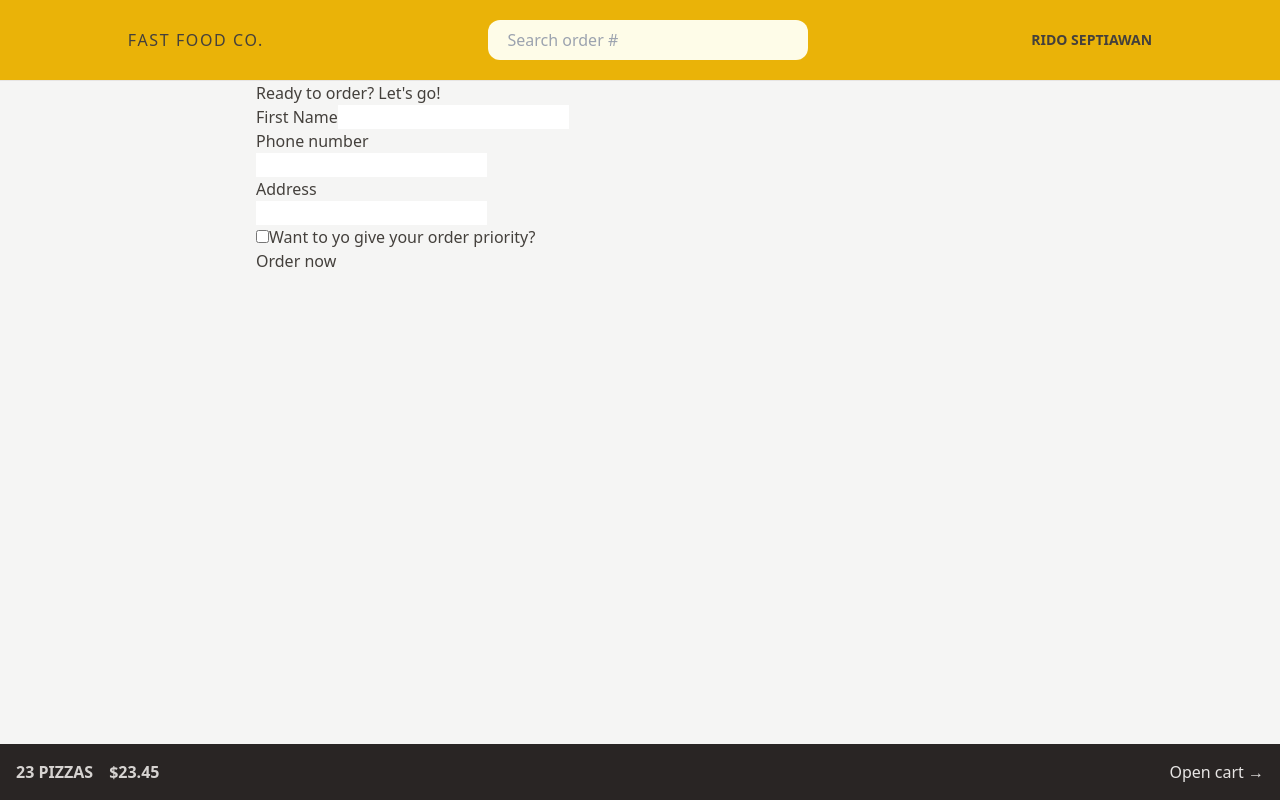
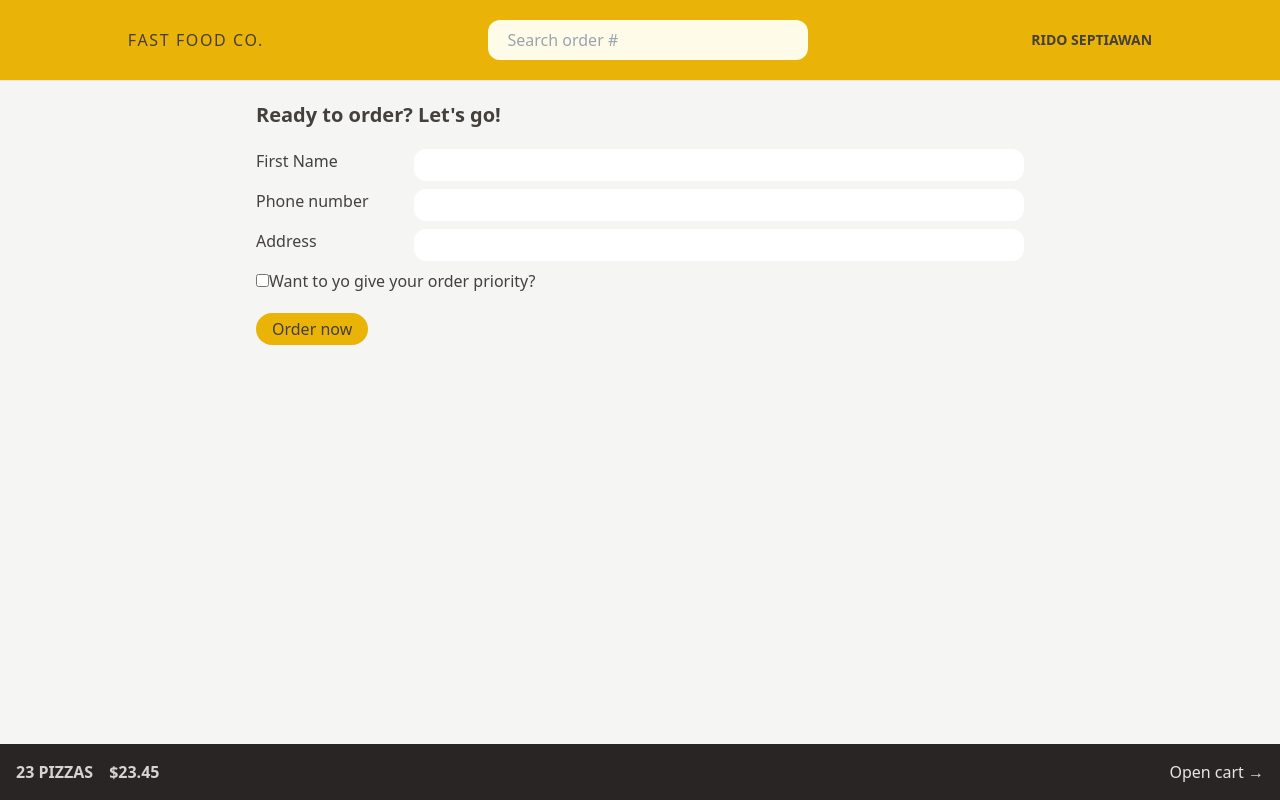
Before and after one commit to riddsep/fast-food, a React (Vite) app: page /order/new in a window 1280 px wide. Built offline with nearby package versions, Linux system fonts and the light colour scheme.

Commit message:
feat: add styling with tailwind

```diff
--- a/src/features/cart/Cart.jsx
+++ b/src/features/cart/Cart.jsx
@@ -1,4 +1,5 @@
 import { Link } from "react-router";
+import CartItem from "./CartItem";
 
 const fakeCart = [
   {
@@ -36,11 +37,22 @@ function Cart() {
         &larr; Back to menu
       </Link>
 
-      <h2>Your cart, %NAME%</h2>
-
-      <div>
-        <Link to="/order/new">Order pizzas</Link>
-        <button>Clear cart</button>
+      <h2 className="mt-5 text-xl font-semibold">Your cart, %NAME%</h2>
+      <ul className="divide-y divide-stone-200 border-b">
+        {cart.map((item) => (
+          <CartItem item={item} key={item.pizzaId} />
+        ))}
+      </ul>
+      <div className="mt-6 space-x-3">
+        <Link
+          to="/order/new"
+          className="rounded-full bg-yellow-500 p-2 px-4 font-semibold"
+        >
+          Order pizzas
+        </Link>
+        <button className="rounded-full bg-gray-200 p-2 px-4 font-semibold">
+          Clear cart
+        </button>
       </div>
     </div>
   );
--- a/src/features/cart/CartItem.jsx
+++ b/src/features/cart/CartItem.jsx
@@ -1,13 +1,18 @@
+import { formatCurrency } from "../../utils/helpers";
+
 function CartItem({ item }) {
   const { pizzaId, name, quantity, totalPrice } = item;
 
   return (
-    <li>
+    <li className="flex items-center justify-between py-3">
       <p>
         {quantity}&times; {name}
       </p>
-      <div>
-        <p>{formatCurrency(totalPrice)}</p>
+      <div className="flex items-center justify-between gap-5">
+        <p className="text-sm font-bold">{formatCurrency(totalPrice)}</p>
+        <button className="rounded-full bg-yellow-500 px-4 py-1 text-sm">
+          Delete
+        </button>
       </div>
     </li>
   );
--- a/src/features/menu/MenuItem.jsx
+++ b/src/features/menu/MenuItem.jsx
@@ -5,12 +5,19 @@ function MenuItem({ pizza }) {
 
   return (
     <li className="flex gap-4 py-2">
-      <img src={imageUrl} alt={name} className="h-24" />
-      <div className="flex flex-col">
+      <img
+        src={imageUrl}
+        alt={name}
+        className={`h-24 ${soldOut ? "grayscale" : ""}`}
+      />
+      <div className="flex grow flex-col">
         <p>{name}</p>
-        <p>{ingredients.join(", ")}</p>
-        <div className="mt-auto">
+        <p className="text-sm capitalize">{ingredients.join(", ")}</p>
+        <div className="mt-auto flex justify-between">
           {!soldOut ? <p>{formatCurrency(unitPrice)}</p> : <p>Sold out</p>}
+          <button className="rounded-full bg-yellow-500 px-4 py-2 text-sm font-semibold">
+            Add to cart
+          </button>
         </div>
       </div>
     </li>
--- a/src/features/order/CreateOrder.jsx
+++ b/src/features/order/CreateOrder.jsx
@@ -6,7 +6,7 @@ import { createOrder } from "../../services/apiRestaurant";
 // https://uibakery.io/regex-library/phone-number
 const isValidPhone = (str) =>
   /^\+?\d{1,4}?[-.\s]?\(?\d{1,3}?\)?[-.\s]?\d{1,4}[-.\s]?\d{1,4}[-.\s]?\d{1,9}$/.test(
-    str
+    str,
   );
 
 const fakeCart = [
@@ -42,27 +42,43 @@ function CreateOrder() {
 
   return (
     <div>
-      <h2>Ready to order? Let's go!</h2>
+      <h2 className="my-5 text-xl font-semibold">
+        Ready to order? Let&apos;s go!
+      </h2>
 
       <Form method="POST">
-        <div>
-          <label>First Name</label>
-          <input type="text" name="customer" required />
+        <div className="mb-2 flex">
+          <label className="basis-[200px]">First Name</label>
+          <input
+            type="text"
+            name="customer"
+            required
+            className="w-full rounded-xl px-2 py-1"
+          />
         </div>
 
-        <div>
-          <label>Phone number</label>
-          <div>
-            <input type="tel" name="phone" required />
-          </div>
+        <div className="mb-2 flex">
+          <label className="basis-[200px]">Phone number</label>
+
+          <input
+            type="tel"
+            name="phone"
+            required
+            className="w-full rounded-xl px-2 py-1"
+          />
+
           {formErrors?.phones && <p>{formErrors.phones}</p>}
         </div>
 
-        <div>
-          <label>Address</label>
-          <div>
-            <input type="text" name="address" required />
-          </div>
+        <div className="mb-2 flex">
+          <label className="basis-[200px]">Address</label>
+
+          <input
+            type="text"
+            name="address"
+            required
+            className="w-full rounded-xl px-2 py-1"
+          />
         </div>
 
         <div>
@@ -78,7 +94,10 @@ function CreateOrder() {
 
         <div>
           <input type="hidden" name="cart" value={JSON.stringify(cart)} />
-          <button disabled={isSubmitting}>
+          <button
+            disabled={isSubmitting}
+            className="mt-5 rounded-full bg-yellow-500 px-4 py-1"
+          >
             {isSubmitting ? "Placing order..." : "Order now"}
           </button>
         </div>
--- a/src/features/order/Order.jsx
+++ b/src/features/order/Order.jsx
@@ -58,17 +58,23 @@ function Order() {
   const deliveryIn = calcMinutesLeft(estimatedDelivery);
 
   return (
-    <div>
-      <div>
-        <h2>Status</h2>
+    <div className="space-y-8 px-4 py-6">
+      <div className="flex items-center justify-between">
+        <h2 className="text-xl font-semibold">Order #{id} Status</h2>
 
-        <div>
-          {priority && <span>Priority</span>}
-          <span>{status} order</span>
+        <div className="space-x-2">
+          {priority && (
+            <span className="rounded-full bg-red-500 p-2 text-sm text-red-50">
+              Priority
+            </span>
+          )}
+          <span className="rounded-full bg-green-500 p-2 text-sm text-green-50">
+            {status} order
+          </span>
         </div>
       </div>
 
-      <div>
+      <div className="flex flex-wrap justify-between bg-stone-200 px-4 py-5">
         <p>
           {deliveryIn >= 0
             ? `Only ${calcMinutesLeft(estimatedDelivery)} minutes left 😃`
@@ -77,10 +83,12 @@ function Order() {
         <p>(Estimated delivery: {formatDate(estimatedDelivery)})</p>
       </div>
 
-      <div>
+      <div className="space-y-2 bg-stone-200 px-4 py-5">
         <p>Price pizza: {formatCurrency(orderPrice)}</p>
         {priority && <p>Price priority: {formatCurrency(priorityPrice)}</p>}
-        <p>To pay on delivery: {formatCurrency(orderPrice + priorityPrice)}</p>
+        <p className="font-semibold">
+          To pay on delivery: {formatCurrency(orderPrice + priorityPrice)}
+        </p>
       </div>
     </div>
   );
```
